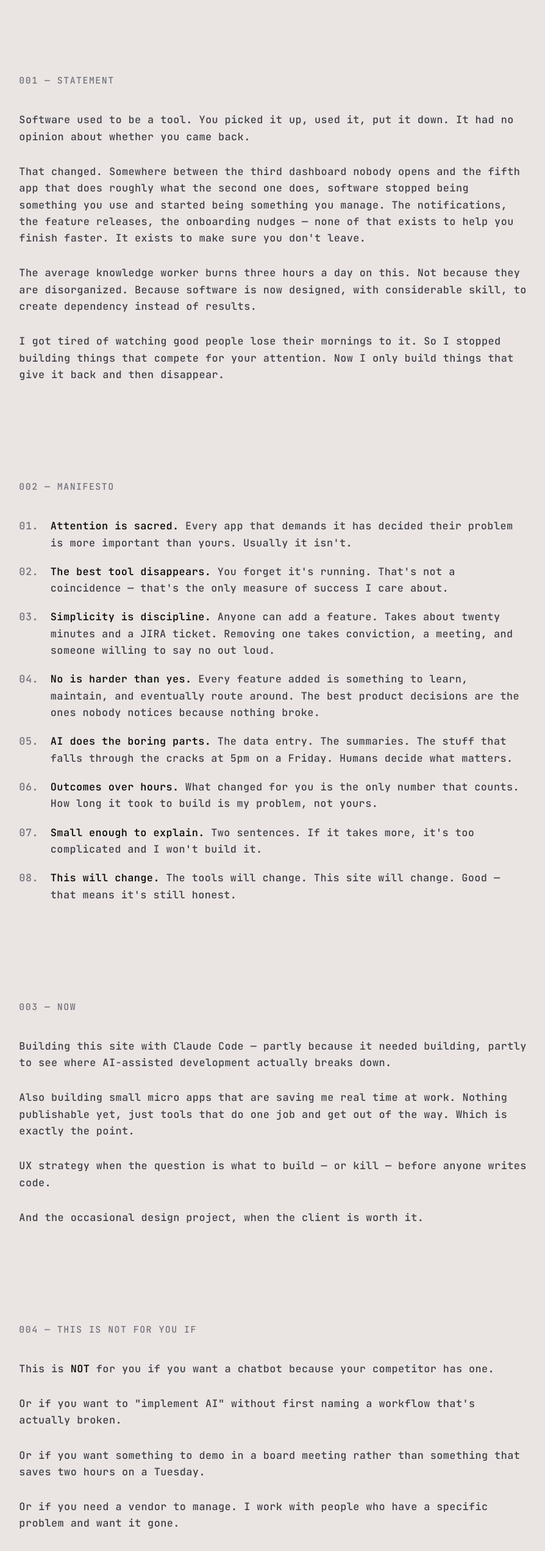
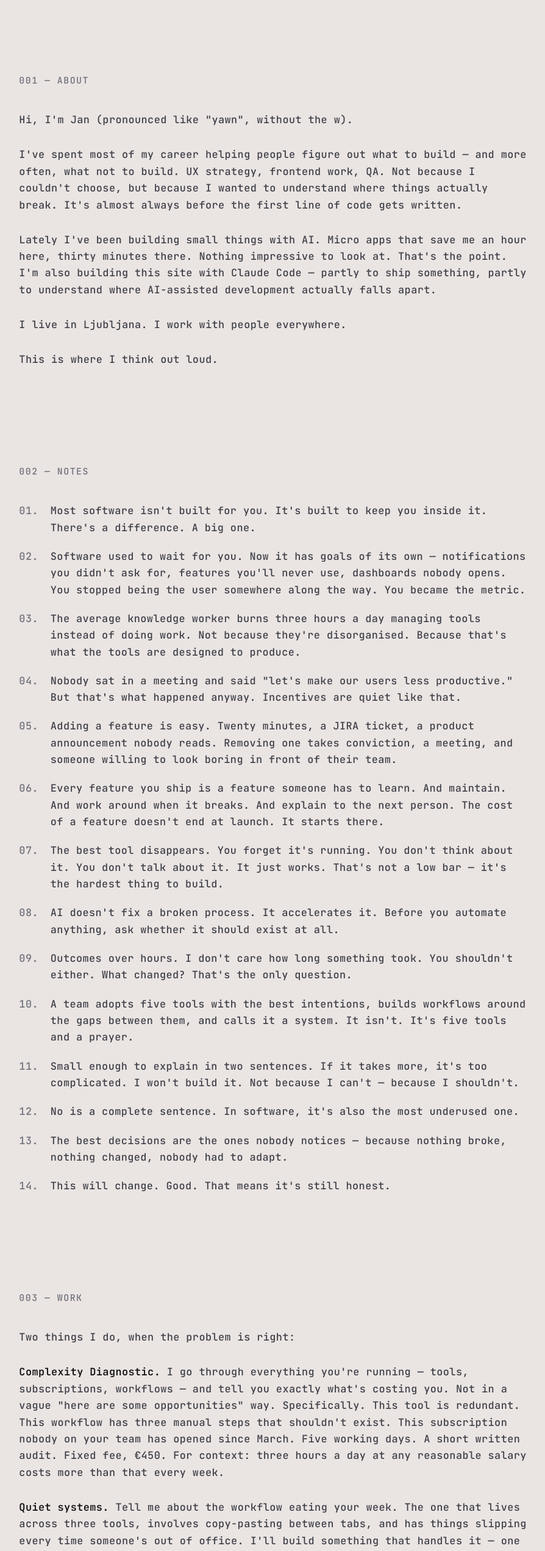
Before and after one commit to JanKosutnik/Kosutnik, a Next.js app: page / in a window 1280 px wide. Shown: the part 246-2789 px from the top of the page at 61% size, without its empty margins (192-1086 px from the left). Built offline with nearby package versions, Linux system fonts and the light colour scheme.

Commit message:
Restructure content: new tagline, about, 14 notes, work section

```diff
--- a/app/page.tsx
+++ b/app/page.tsx
@@ -16,15 +16,21 @@ const LAST_UPDATE = new Date().toLocaleString("en-GB", {
   hour12: false,
 });
 
-const manifesto = [
-  { lead: "Attention is sacred.",        rest: "Every app that demands it has decided their problem is more important than yours. Usually it isn't." },
-  { lead: "The best tool disappears.",   rest: "You forget it's running. That's not a coincidence — that's the only measure of success I care about." },
-  { lead: "Simplicity is discipline.",   rest: "Anyone can add a feature. Takes about twenty minutes and a JIRA ticket. Removing one takes conviction, a meeting, and someone willing to say no out loud." },
-  { lead: "No is harder than yes.",      rest: "Every feature added is something to learn, maintain, and eventually route around. The best product decisions are the ones nobody notices because nothing broke." },
-  { lead: "AI does the boring parts.",   rest: "The data entry. The summaries. The stuff that falls through the cracks at 5pm on a Friday. Humans decide what matters." },
-  { lead: "Outcomes over hours.",        rest: "What changed for you is the only number that counts. How long it took to build is my problem, not yours." },
-  { lead: "Small enough to explain.",    rest: "Two sentences. If it takes more, it's too complicated and I won't build it." },
-  { lead: "This will change.",           rest: "The tools will change. This site will change. Good — that means it's still honest." },
+const notes = [
+  "Most software isn't built for you. It's built to keep you inside it. There's a difference. A big one.",
+  "Software used to wait for you. Now it has goals of its own — notifications you didn't ask for, features you'll never use, dashboards nobody opens. You stopped being the user somewhere along the way. You became the metric.",
+  "The average knowledge worker burns three hours a day managing tools instead of doing work. Not because they're disorganised. Because that's what the tools are designed to produce.",
+  "Nobody sat in a meeting and said \"let's make our users less productive.\" But that's what happened anyway. Incentives are quiet like that.",
+  "Adding a feature is easy. Twenty minutes, a JIRA ticket, a product announcement nobody reads. Removing one takes conviction, a meeting, and someone willing to look boring in front of their team.",
+  "Every feature you ship is a feature someone has to learn. And maintain. And work around when it breaks. And explain to the next person. The cost of a feature doesn't end at launch. It starts there.",
+  "The best tool disappears. You forget it's running. You don't think about it. You don't talk about it. It just works. That's not a low bar — it's the hardest thing to build.",
+  "AI doesn't fix a broken process. It accelerates it. Before you automate anything, ask whether it should exist at all.",
+  "Outcomes over hours. I don't care how long something took. You shouldn't either. What changed? That's the only question.",
+  "A team adopts five tools with the best intentions, builds workflows around the gaps between them, and calls it a system. It isn't. It's five tools and a prayer.",
+  "Small enough to explain in two sentences. If it takes more, it's too complicated. I won't build it. Not because I can't — because I shouldn't.",
+  "No is a complete sentence. In software, it's also the most underused one.",
+  "The best decisions are the ones nobody notices — because nothing broke, nothing changed, nobody had to adapt.",
+  "This will change. Good. That means it's still honest.",
 ];
 
 export default function Home() {
@@ -47,15 +53,11 @@ export default function Home() {
           <span className="text-[0.65rem] tracking-widest uppercase text-zinc-500 dark:text-zinc-400">©2026</span>
         </div>
 
-        {/* Section links — middle */}
         <div className="flex flex-wrap gap-x-6 gap-y-1 text-[0.65rem] tracking-widest uppercase">
           {[
-            { label: "Statement",      href: "#statement" },
-            { label: "Manifesto",      href: "#manifesto" },
-            { label: "Now",            href: "#now" },
-            { label: "Not For You",    href: "#not-for-you" },
-            { label: "Let's Build",    href: "#lets-build" },
-            { label: "About",          href: "#about" },
+            { label: "About",  href: "#about" },
+            { label: "Notes",  href: "#notes" },
+            { label: "Work",   href: "#work" },
           ].map(({ label, href }) => (
             <a key={href} href={href} className="hover:opacity-70 transition-opacity" style={LINK_COLOR}>{label}</a>
           ))}
@@ -76,7 +78,6 @@ export default function Home() {
           </div>
         </div>
 
-        {/* Gradient fade below nav */}
         <div className="absolute inset-x-0 top-full h-12 pointer-events-none" style={{background: "linear-gradient(to bottom, var(--bg-gradient), transparent)"}} />
       </nav>
 
@@ -86,97 +87,76 @@ export default function Home() {
         {/* Tagline */}
         <section className="max-w-2xl py-8 md:mx-auto">
           <p className="text-[1.1rem] leading-snug tracking-wide font-semibold">
-            Software that stays out of your way.
+            Software that gets out of the way.
           </p>
         </section>
 
-        {/* 001 — Statement */}
-        <section id="statement" className={SECTION}>
-          <p className={LABEL}>001 — STATEMENT</p>
+        {/* 001 — About */}
+        <section id="about" className={SECTION}>
+          <p className={LABEL}>001 — ABOUT</p>
           <div className={BODY}>
-            <p>Software used to be a tool. You picked it up, used it, put it down. It had no opinion about whether you came back.</p>
+            <p>Hi, I'm Jan (pronounced like "yawn", without the w).</p>
             <p>
-              That changed. Somewhere between the third dashboard nobody opens and the fifth app that does
-              roughly what the second one does, software stopped being something you use and started being
-              something you manage. The notifications, the feature releases, the onboarding nudges — none
-              of that exists to help you finish faster. It exists to make sure you don't leave.
+              I've spent most of my career helping people figure out what to build — and more often, what not
+              to build. UX strategy, frontend work, QA. Not because I couldn't choose, but because I wanted
+              to understand where things actually break. It's almost always before the first line of code gets written.
             </p>
             <p>
-              The average knowledge worker burns three hours a day on this. Not because they are disorganized.
-              Because software is now designed, with considerable skill, to create dependency instead of results.
+              Lately I've been building small things with AI. Micro apps that save me an hour here, thirty
+              minutes there. Nothing impressive to look at. That's the point. I'm also building this site
+              with Claude Code — partly to ship something, partly to understand where AI-assisted development
+              actually falls apart.
             </p>
-            <p>
-              I got tired of watching good people lose their mornings to it. So I stopped building things that
-              compete for your attention. Now I only build things that give it back and then disappear.
-            </p>
+            <p>I live in Ljubljana. I work with people everywhere.</p>
+            <p>This is where I think out loud.</p>
           </div>
         </section>
 
-        {/* 002 — Manifesto */}
-        <section id="manifesto" className={SECTION}>
-          <p className={LABEL}>002 — MANIFESTO</p>
+        {/* 002 — Notes */}
+        <section id="notes" className={SECTION}>
+          <p className={LABEL}>002 — NOTES</p>
           <ul className="space-y-4 text-[0.85rem] leading-relaxed tracking-wide text-zinc-700 dark:text-zinc-300">
-            {manifesto.map(({ lead, rest }, i) => (
+            {notes.map((note, i) => (
               <li key={i} className="flex gap-4">
                 <span className="text-zinc-500 dark:text-zinc-500 shrink-0">{String(i + 1).padStart(2, "0")}.</span>
-                <span>
-                  <span className="font-semibold" style={{color:"var(--fg)"}}>{lead}</span> {rest}
-                </span>
+                <span>{note}</span>
               </li>
             ))}
           </ul>
         </section>
 
-        {/* 003 — Now */}
-        <section id="now" className={SECTION}>
-          <p className={LABEL}>003 — NOW</p>
+        {/* 003 — Work */}
+        <section id="work" className={SECTION}>
+          <p className={LABEL}>003 — WORK</p>
           <div className={BODY}>
+            <p>Two things I do, when the problem is right:</p>
             <p>
-              Building this site with Claude Code — partly because it needed building, partly to see
-              where AI-assisted development actually breaks down.
+              <span className="font-semibold" style={{color:"var(--fg)"}}>Complexity Diagnostic.</span>{" "}
+              I go through everything you're running — tools, subscriptions, workflows — and tell you exactly
+              what's costing you. Not in a vague "here are some opportunities" way. Specifically. This tool is
+              redundant. This workflow has three manual steps that shouldn't exist. This subscription nobody on
+              your team has opened since March. Five working days. A short written audit. Fixed fee, €450. For
+              context: three hours a day at any reasonable salary costs more than that every week.
             </p>
             <p>
-              Also building small micro apps that are saving me real time at work. Nothing publishable
-              yet, just tools that do one job and get out of the way. Which is exactly the point.
-            </p>
-            <p>UX strategy when the question is what to build — or kill — before anyone writes code.</p>
-            <p>And the occasional design project, when the client is worth it.</p>
-          </div>
-        </section>
-
-        {/* 004 — This Is Not For You If */}
-        <section id="not-for-you" className={SECTION}>
-          <p className={LABEL}>004 — THIS IS NOT FOR YOU IF</p>
-          <div className={BODY}>
-            <p>This is <span className="font-semibold" style={{color:"var(--fg)"}}>NOT</span> for you if you want a chatbot because your competitor has one.</p>
-            <p>Or if you want to "implement AI" without first naming a workflow that's actually broken.</p>
-            <p>Or if you want something to demo in a board meeting rather than something that saves two hours on a Tuesday.</p>
-            <p>Or if you need a vendor to manage. I work with people who have a specific problem and want it gone.</p>
-          </div>
-        </section>
-
-        {/* 005 — Let's Build */}
-        <section id="lets-build" className={SECTION}>
-          <p className={LABEL}>005 — LET'S BUILD</p>
-          <div className={BODY}>
-            <p>
-              <span className="font-semibold" style={{color:"var(--fg)"}}>Not sure what's broken?</span><br />
-              I'll go through everything you're running — tools, subscriptions, workflows — and show you
-              exactly what's quietly costing you. Five working days. You get a written audit: what to cancel,
-              what to consolidate, and one thing worth building. Fixed fee, €450. For context: three hours a
-              day at any reasonable salary costs more than that every week. If nothing's worth building,
-              you'll at least know exactly what to kill.
+              <span className="font-semibold" style={{color:"var(--fg)"}}>Quiet systems.</span>{" "}
+              Tell me about the workflow eating your week. The one that lives across three tools, involves
+              copy-pasting between tabs, and has things slipping every time someone's out of office. I'll build
+              something that handles it — one job, nothing extra, live in your business in under two weeks.
+              Projects start at €1,200, scoped and fixed before anything gets built. No surprises.
             </p>
             <p>
-              <span className="font-semibold" style={{color:"var(--fg)"}}>Know what's broken?</span><br />
-              Tell me about the workflow eating your week. The one that lives across three tools, involves
-              copy-pasting between tabs, and has things slipping every time someone's out of office.
-              I'll build something that handles it — one job, nothing extra, live in your business in under
-              two weeks. Projects start at €1,200, scoped and fixed before anything gets built. No surprises.
+              This isn't for you if you want a chatbot because your competitor has one. Or if you want to
+              "implement AI" without first naming something that's actually broken. Or if you want something
+              to demo in a board meeting rather than something that saves two hours on a Tuesday.
             </p>
             <p>
-              Email me three sentences about the problem. I'll reply with what I'd do, what it costs,
-              and how long it takes.
+              I work best when you have a specific problem and want it gone — not project-managed, not
+              workshopped. Gone.
+            </p>
+            <p>
+              Email me three sentences about the problem. I'll reply with what I'd do, what it costs, and how
+              long it takes.
             </p>
             <p>No decks. No discovery calls. No calendars.</p>
             <p>
@@ -184,28 +164,6 @@ export default function Home() {
               <a href="https://x.com/JanKosutnik" className={LINK} style={LINK_COLOR}>@JanKosutnik on X</a><br />
               <a href="https://www.linkedin.com/in/jankosutnik/" className={LINK} style={LINK_COLOR}>LinkedIn</a>
             </p>
-          </div>
-        </section>
-
-        {/* 006 — About */}
-        <section id="about" className={SECTION}>
-          <p className={LABEL}>006 — ABOUT</p>
-          <div className={BODY}>
-            <p>
-              I'm Jan (pronounced like "yawn", without the w). I've been an experience designer and consultant for most of my
-              career, with detours through frontend development and QA that I don't regret — they taught
-              me where things actually break down.
-            </p>
-            <p>
-              It's almost never where people think. A team adopts five tools with the best intentions,
-              builds workflows around the gaps between them, and calls it a system. It isn't. It's five
-              tools and a prayer.
-            </p>
-            <p>
-              Now I build things that are small on purpose. One job. Minimal surface area. No monthly fee
-              for something nobody opens.
-            </p>
-            <p>Ljubljana, Slovenia. Working with teams worldwide.</p>
           </div>
         </section>
 
```
